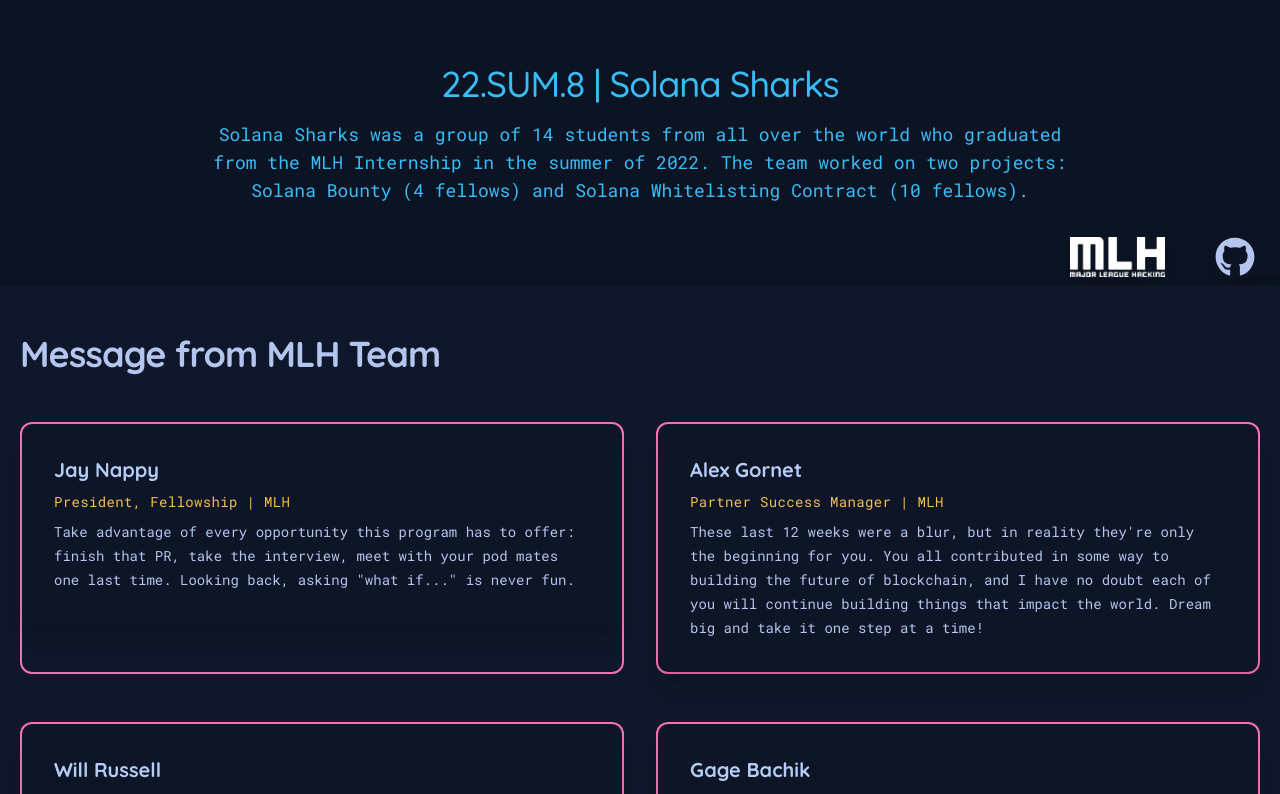
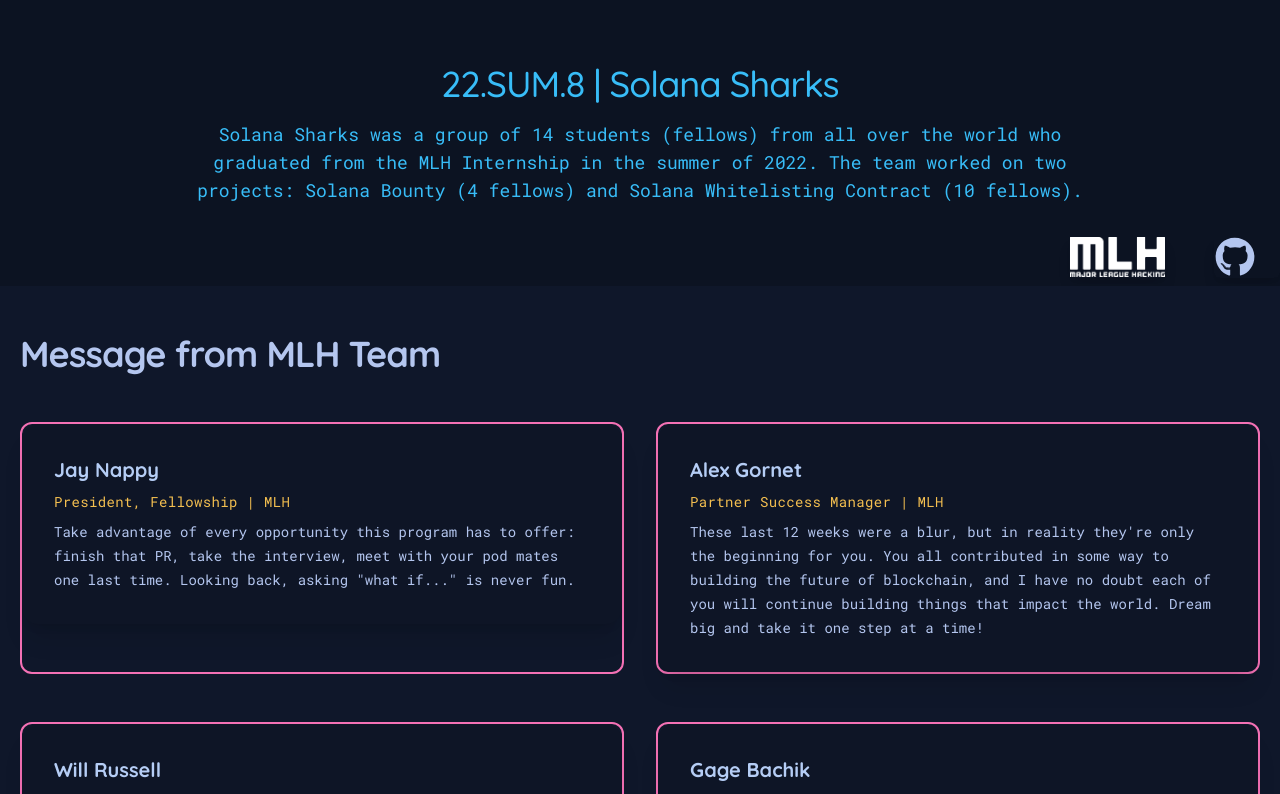
Before and after one commit to utk09/mlh-fellows-22-sum, a React (Create React App) app: page / in a window 1280 px wide. Shown: the top 794 px of the page. Built offline with nearby package versions, Linux system fonts and the light colour scheme.

Commit message:
added id to scroll into view

```diff
--- a/src/pages/Home.js
+++ b/src/pages/Home.js
@@ -20,10 +20,17 @@
                 22.SUM.8 | Solana Sharks
               </h1>
               <p className="mt-4 text-lg text-primary">
-                Solana Sharks was a group of 14 students from all over the world
-                who graduated from the MLH Internship in the summer of 2022. The
-                team worked on two projects: Solana Bounty (4 fellows) and
-                Solana Whitelisting Contract (10 fellows).
+                Solana Sharks was a group of
+                <span>
+                  <a className="hover:underline" href="#fellows">
+                    {" "}
+                    14 students (fellows){" "}
+                  </a>
+                </span>
+                from all over the world who graduated from the MLH Internship in
+                the summer of 2022. The team worked on two projects: Solana
+                Bounty (4 fellows) and Solana Whitelisting Contract (10
+                fellows).
               </p>
             </div>
           </div>
@@ -85,11 +92,11 @@
 
         <hr className="my-10 border-2 border-neutral-content" />
 
-        <section>
+        <section id="fellows">
           <div className="mx-auto max-w-7xl py-4 px-4 sm:px-6 lg:px-4 relative">
             <div className="mx-auto text-center">
               <div className="space-y-12">
-                <h2 className="text-3xl font-extrabold tracking-tight sm:text-4xl text-senary-500" id="fellows">
+                <h2 className="text-3xl font-extrabold tracking-tight sm:text-4xl text-senary-500">
                   Fellows of 22.SUM.8
                 </h2>
                 <ul className="grid grid-cols-1 gap-6 sm:grid-cols-2 md:grid-cols-3 lg:grid-cols-4">
```
